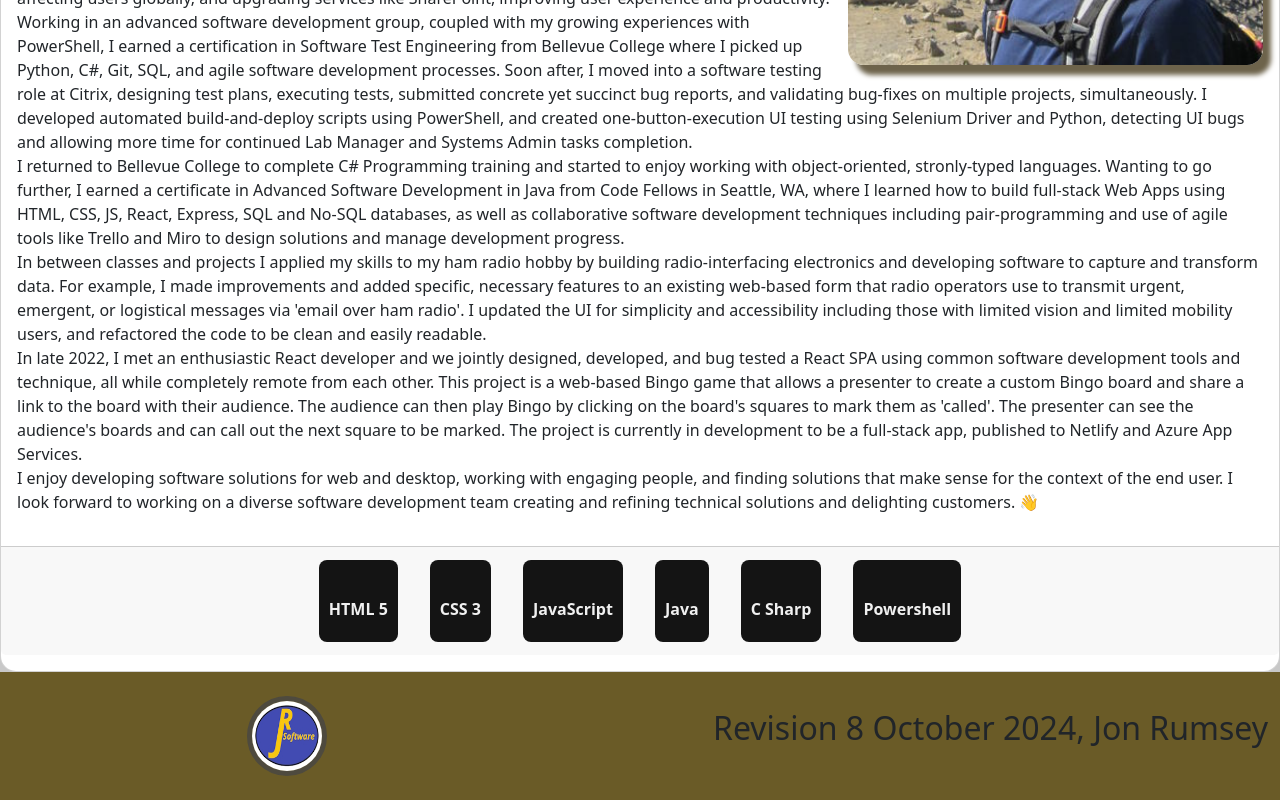
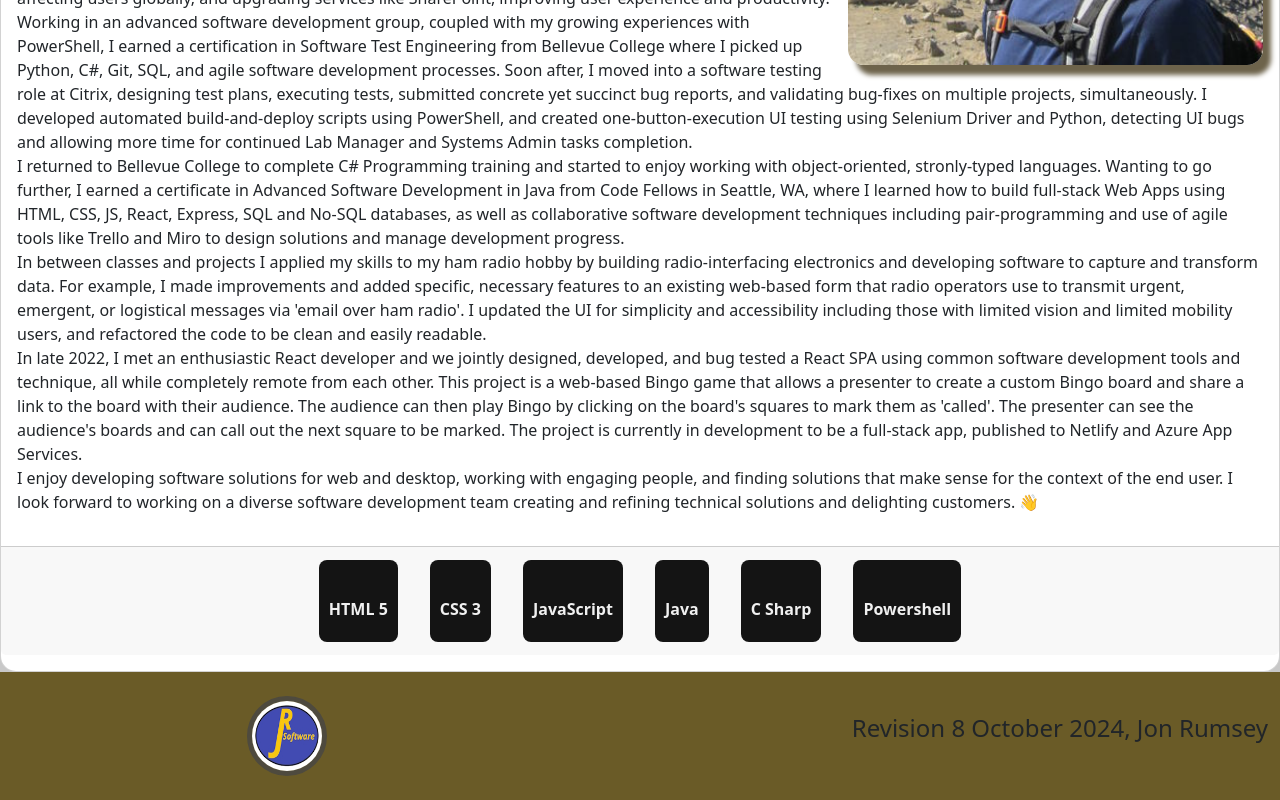
Before and after one commit to nojronatron/portfolio, a React (Vite) app: page /about in a window 1280 px wide. Shown: the part 839-1639 px from the top of the page. Built offline with nearby package versions, Linux system fonts and the light colour scheme; some icons are missing.

Commit message:
Removed revision-text style prop.

```diff
--- a/src/scss/themes/theme-light.scss
+++ b/src/scss/themes/theme-light.scss
@@ -5,9 +5,4 @@ body[data-theme='light'] {
     background-color: #d7caaa;
   }
 
-  .revision-text {
-    font-size: 2em;
-    padding-right: 4px;
-  }
-
 }
```
